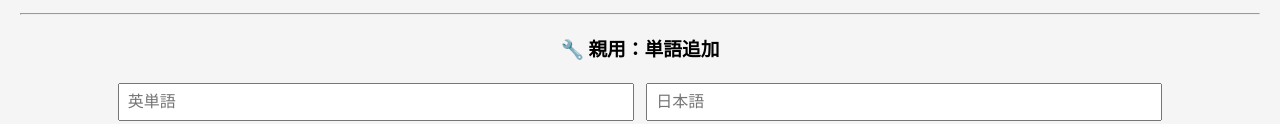
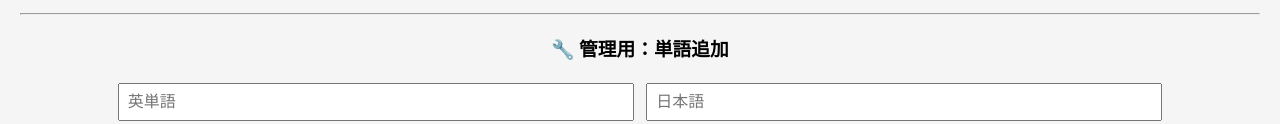
Before and after one commit to OkappaOji3/cards, a plain HTML site: page index.html in a window 1280 px wide. Shown: the part 394-518 px from the top of the page. Drawn offline with Linux system fonts and the light colour scheme.

Commit message:
Update index.html

```diff
--- a/index.html
+++ b/index.html
@@ -84,7 +84,7 @@ input {
 
 <hr>
 
-<h3>🔧 親用：単語追加</h3>
+<h3>🔧 管理用：単語追加</h3>
 <input id="newQ" placeholder="英単語">
 <input id="newA" placeholder="日本語">
 <br>
```
